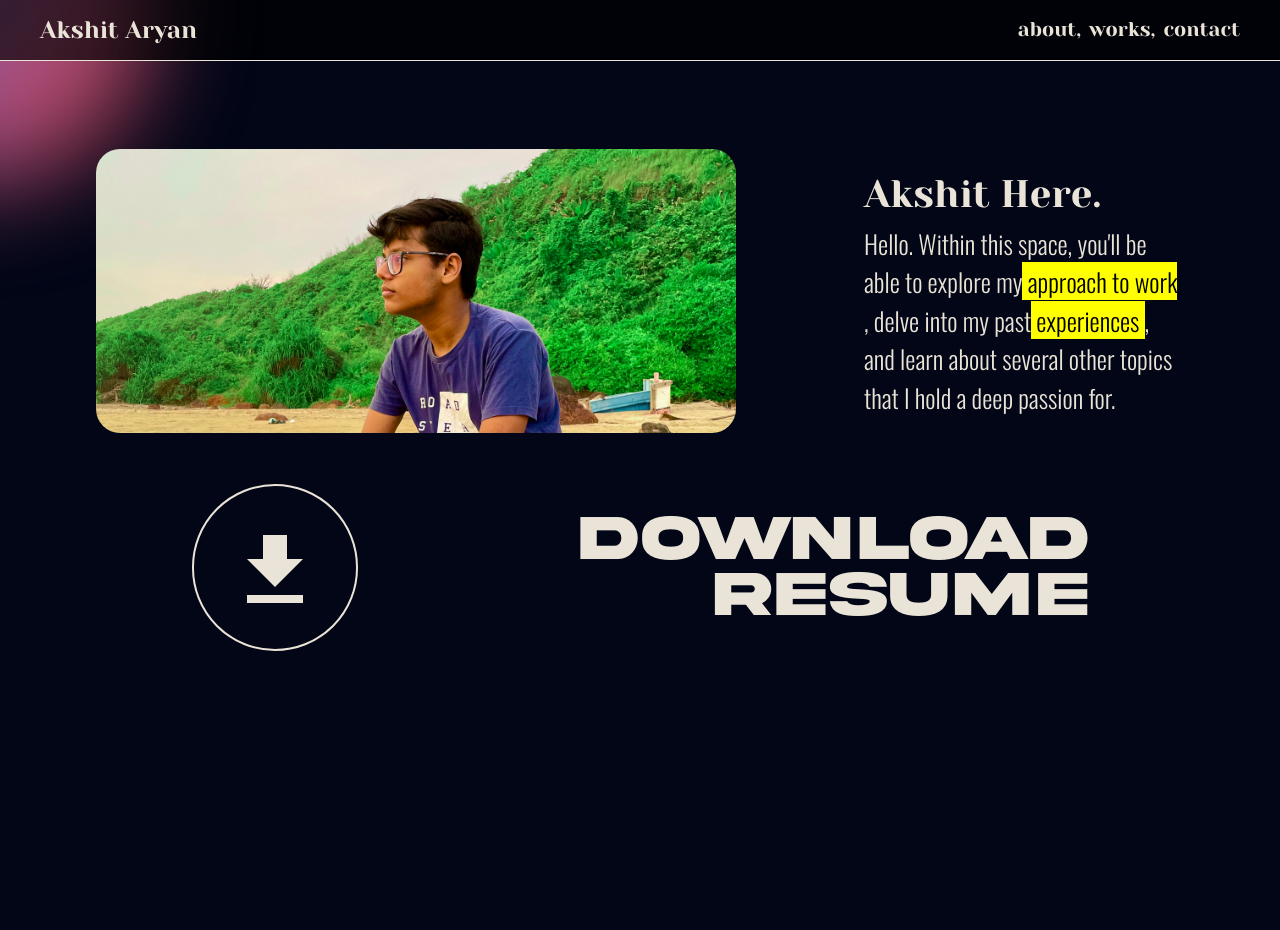
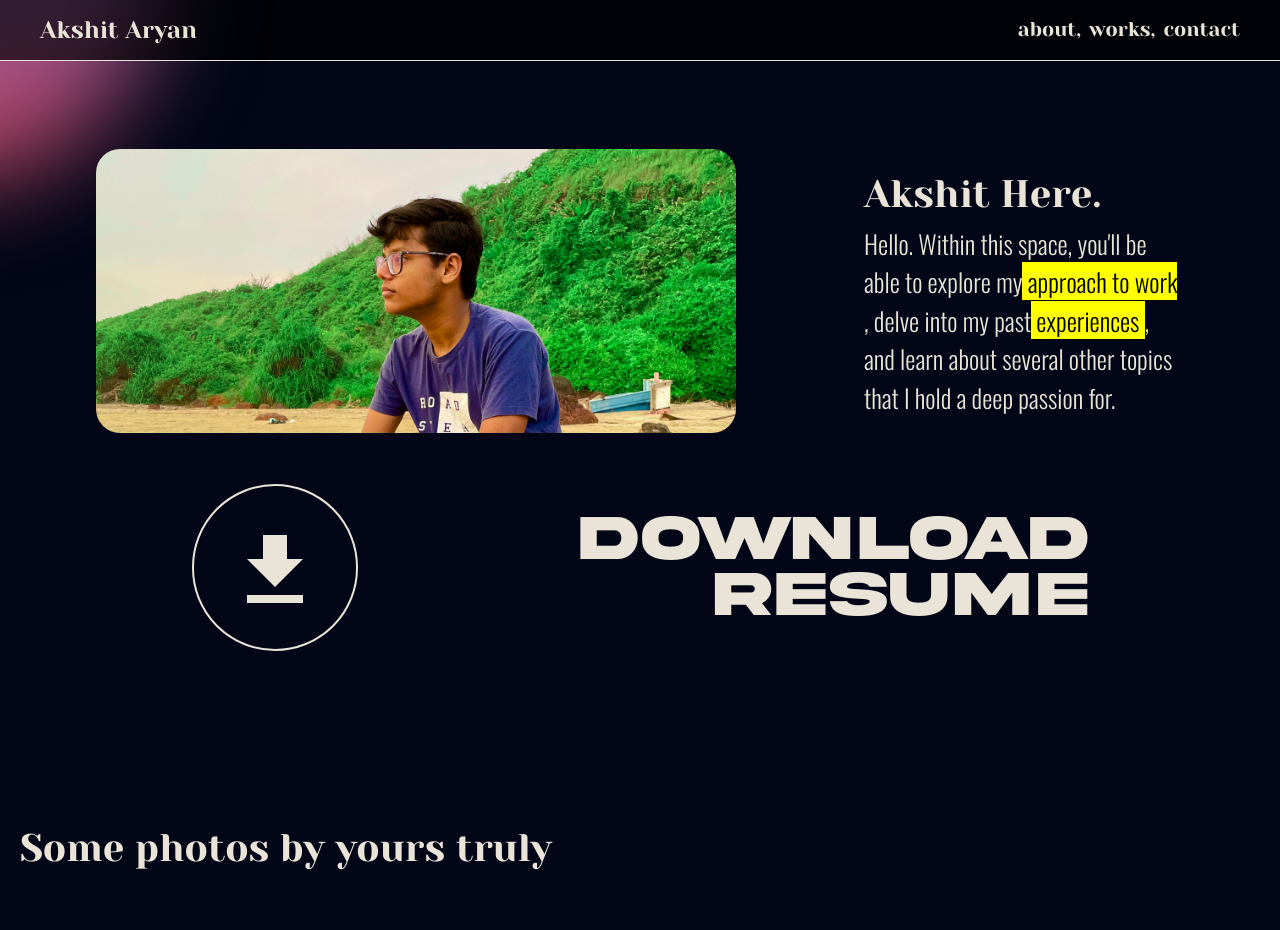
Before and after one commit to Chicken47/aryanakshit, a Next.js app: page /about in a window 1280 px wide. Shown: the top 930 px of the page. Built offline with nearby package versions, Linux system fonts and the light colour scheme.

Commit message:
moved gallery to about page

```diff
--- a/src/app/about/page.jsx
+++ b/src/app/about/page.jsx
@@ -6,6 +6,7 @@ import AboutHero from "./abouthero";
 import HowIWork from "./howiwork";
 import Experience from "./experience";
 import ServicesAbout from "./services";
+import Gallery from "../home/gallery";
 
 const AboutPage = () => {
   const [blobPosition, setBlobPosition] = useState({ x: 0, y: 0 });
@@ -37,6 +38,7 @@ const AboutPage = () => {
       <div className="relative z-50 flex flex-col items-center w-full h-full max-w-[1366px] text-text">
         <Header />
         <AboutHero />
+        <Gallery />
         <HowIWork />
         <Experience />
         <ServicesAbout />
--- a/src/app/home/gallery.jsx
+++ b/src/app/home/gallery.jsx
@@ -58,8 +58,8 @@ const Gallery = () => {
 
   return (
     <div className="flex flex-col w-full min-h-screen p-5 space-y-10 overflow-hidden">
-      <span ref={textRef} className="font-yeseva text-[5vw]">
-        Showcase of My Photos
+      <span ref={textRef} className="font-yeseva text-[3vw]">
+        Some photos by yours truly
       </span>
       <span ref={textRef} className="font-akira text-[3vw]">
         ladakh_ladakh_ladakh_ladakh_ladakh_ladakh_ladakh_ladakh_ladakh_
--- a/src/app/page.jsx
+++ b/src/app/page.jsx
@@ -7,7 +7,6 @@ import HomePage from "./home/home";
 import Works from "./home/works";
 import { useState, useEffect } from "react";
 import HowIWork from "./about/howiwork";
-import Gallery from "./home/gallery";
 
 export default function Home() {
   const [blobPosition, setBlobPosition] = useState({ x: 0, y: 0 });
@@ -47,7 +46,6 @@ export default function Home() {
         <AboutHome />
         <HowIWork />
         <Works />
-        <Gallery />
         <Contact />
         <Footer />
       </div>
```
